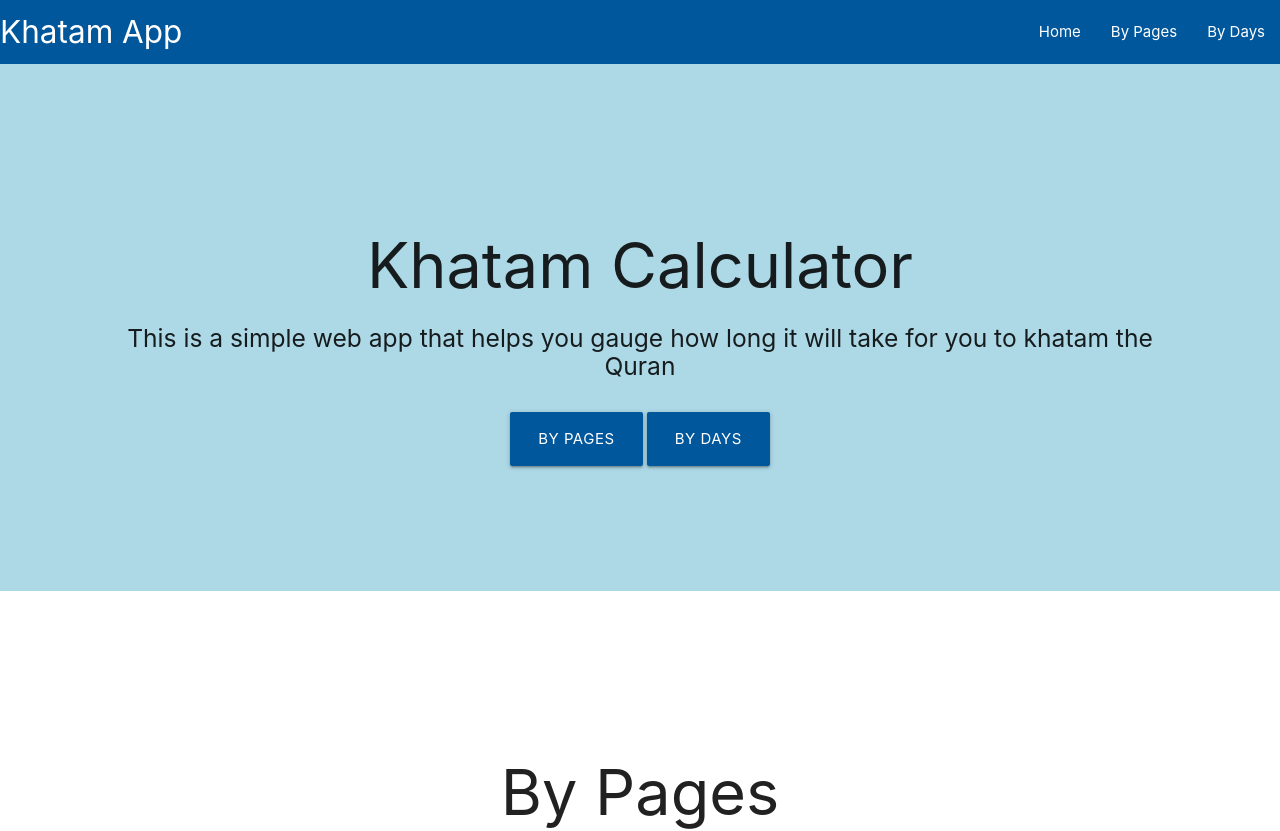
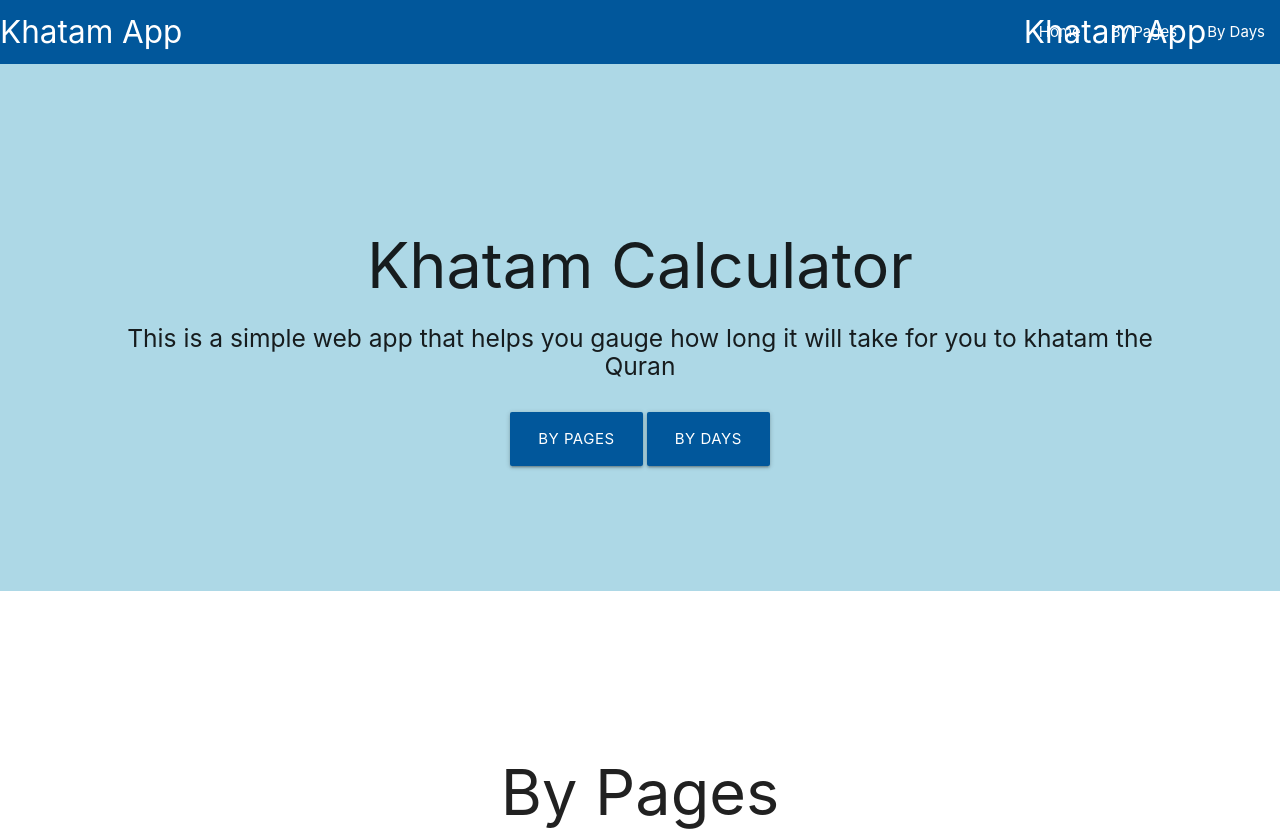
Before and after one commit to cellWall/Khatam-Quran-Calculator, a plain HTML site: page index.html in a window 1280 px wide. Shown: the top 831 px of the page. Drawn offline with nearby package versions, Linux system fonts and the light colour scheme.

Commit message:
extra line

```diff
--- a/index.html
+++ b/index.html
@@ -11,7 +11,6 @@
     <script src="https://cdnjs.cloudflare.com/ajax/libs/materialize/1.0.0/js/materialize.min.js"></script>
     <link rel="stylesheet" href="styles.css">
 
-
       <!--Let browser know website is optimized for mobile-->
       <meta name="viewport" content="width=device-width, initial-scale=1.0"/>
     </head>
@@ -21,6 +20,8 @@
             <div class="nav-wrapper  light-blue darken-4">
                 <a href="#" class="brand-logo">Khatam App</a>
                 <ul id="nav-mobile" class="right hide-on-med-and-down">
+            <a href="#" class="brand-logo">Khatam App</a>
+            <ul id="nav-mobile" class="right hide-on-med-and-down">
                 <li><a href="sass.html">Home</a></li>
                 <li><a href="badges.html">By Pages</a></li>
                 <li><a href="collapsible.html"> By Days</a></li>
```
